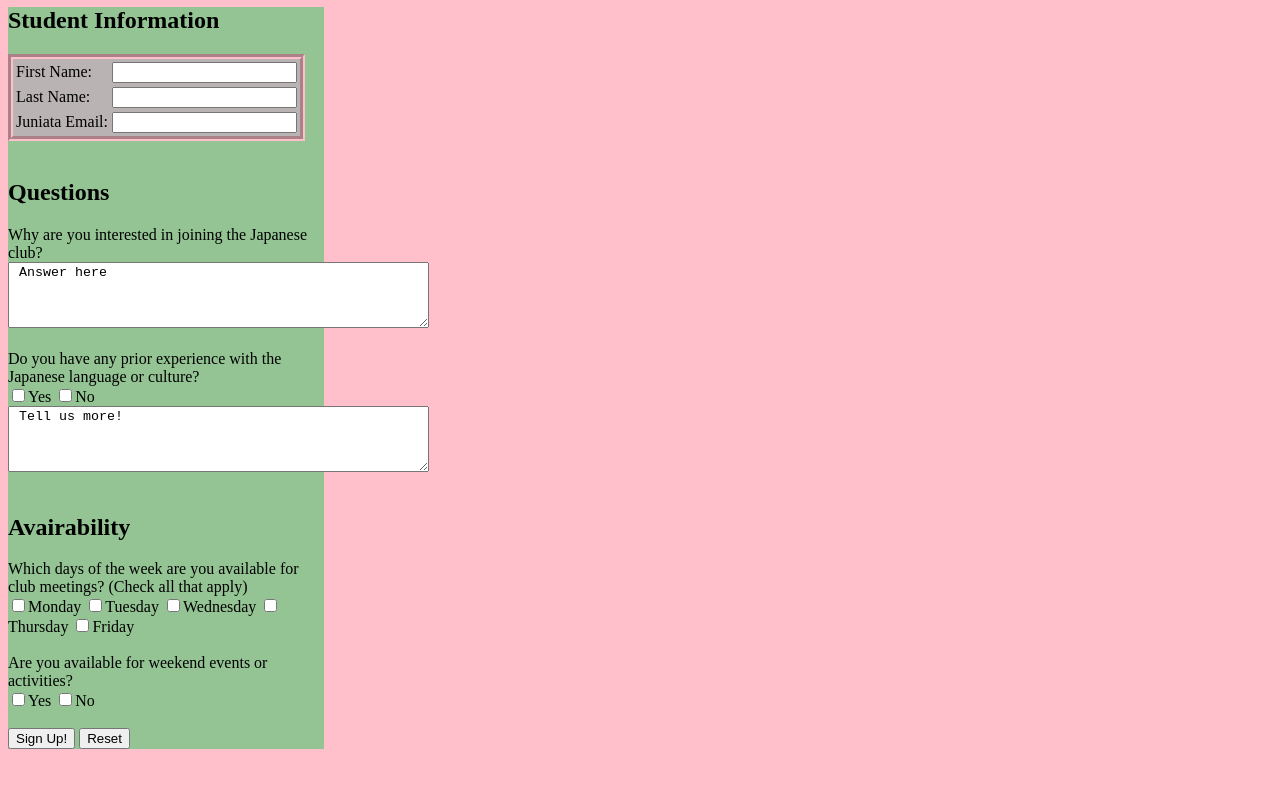
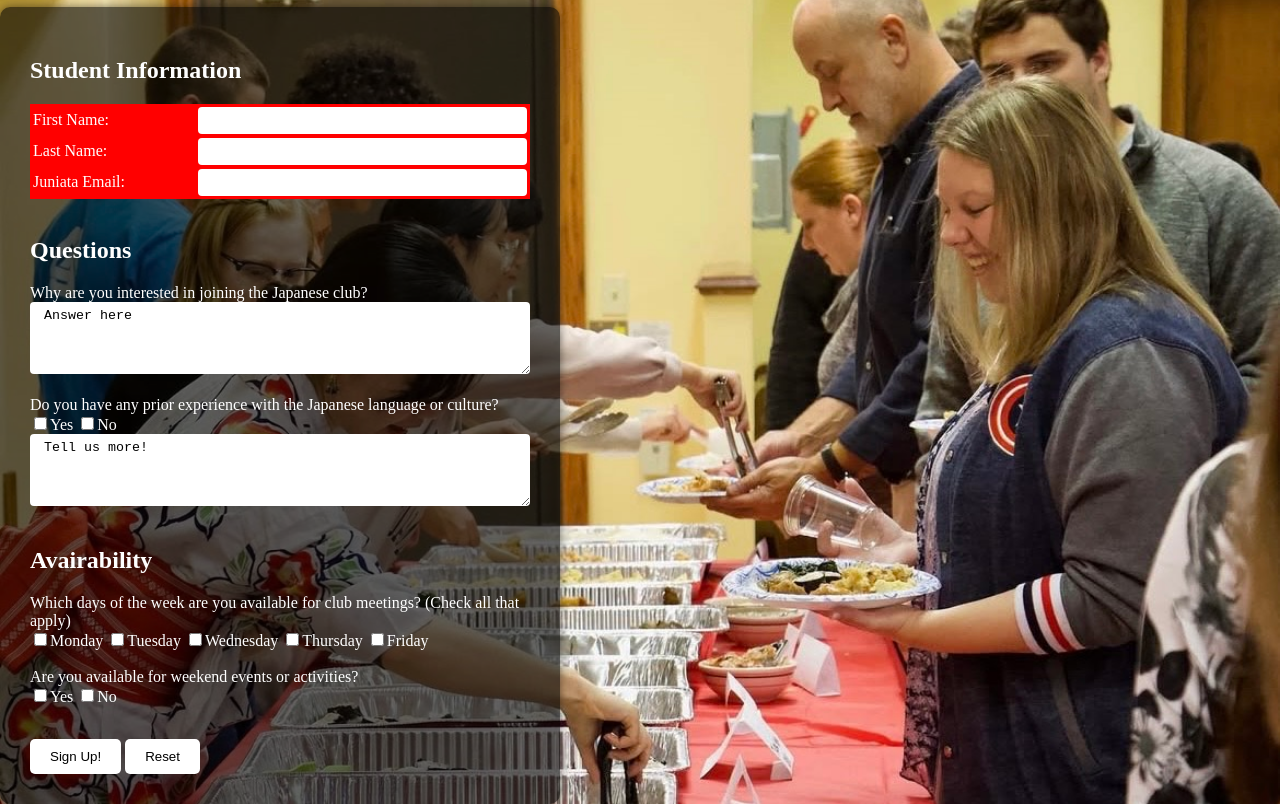
Before and after one commit to kakoiskoko89/kakoiskoko89.github.io, a plain HTML site: page Form.html in a window 1280 px wide. Shown: the part 73-877 px from the top of the page. Before the commit the page ends 830 px from the top, so only its background shows below. Drawn offline with Linux system fonts and the light colour scheme.

Commit message:
more content pushing

```diff
--- a/Form.html
+++ b/Form.html
@@ -8,7 +8,7 @@
 </head>
 <body>
     <h1>JC Japanese Club Sign-Up Form</h1>
-    <form>
+    <form class="center-form">
         <h2>Student Information</h2>
         <table>
             <tr>
@@ -51,4 +51,5 @@
         <input type="submit" value="Sign Up!">
         <input type="reset" value="Reset">
     </form>
+    <script src="js/script.js"></script>
 </body>
--- a/css/styles.css
+++ b/css/styles.css
@@ -1,19 +1,57 @@
 body {
-    background-color: pink;
-    background-image: url("../Media/Picture/background2.jpg");
+    margin: 0;
+    padding: 0;
+    background-image: url("../images/IMG_2498.jpeg");
+    background-size: cover;
+    background-position: center;
+}
+
+.center-form {
+    width: 500px;
+    padding: 30px;
+    background-color: rgba(0, 0, 0, 0.6);
+    border-radius: 10px;
+    color: white;
+    box-shadow: 0 0 10px rgba(0, 0, 0, 0.5);
 }
 
 h1 {
     font-family: 'Times New Roman', Times, serif;
-    color: green;
+    color: white;
 }
 
 table {
-    background-color: rgb(185, 179, 179);
-    border: 5px groove pink;
+    background-color: red;
+    width: 100%;
 }
 
 form {
-    background-color: rgb(148, 196, 148);
+    background-color: white;
     width: 25%;
+    padding: 8px;
 }
+
+input[type="text"],
+  textarea {
+    width: 100%;
+    padding: 6px;
+    border: none;
+    border-radius: 4px;
+    box-sizing: border-box;
+}
+
+input[type="submit"],
+input[type="reset"] {
+    padding: 10px 20px;
+    margin-top: 15px;
+    border: none;
+    border-radius: 5px;
+    background-color: white;
+    color: black;
+    cursor: pointer;
+}
+
+input[type="submit"]:hover,
+input[type="reset"]:hover {
+    background-color: #ddd;
+}
--- a/js/script.js
+++ b/js/script.js
@@ -1 +1,9 @@
-const tulip = document.querySelector("#tulip");
+document.addEventListener("DOMContentLoaded", function () {
+    const form = document.getElementById("signup-form");
+    if (form) {
+      form.addEventListener("submit", function (event) {
+        event.preventDefault();
+        alert("ありがとう! Welcome to the Japanese Club!");
+      });
+    }
+  });
```
Also changed, not shown: css/homeStyle.css (+4 -6 lines), page1.html (+6 -2 lines), images/94FE22A8-C6EF-4FB5-950E-BAAE1FDBFE8F.jpeg (added), images/IMG_2498.jpeg (added).
